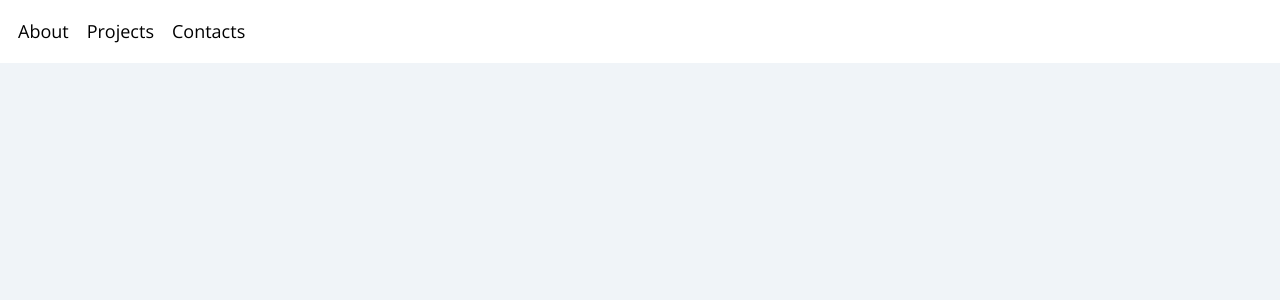
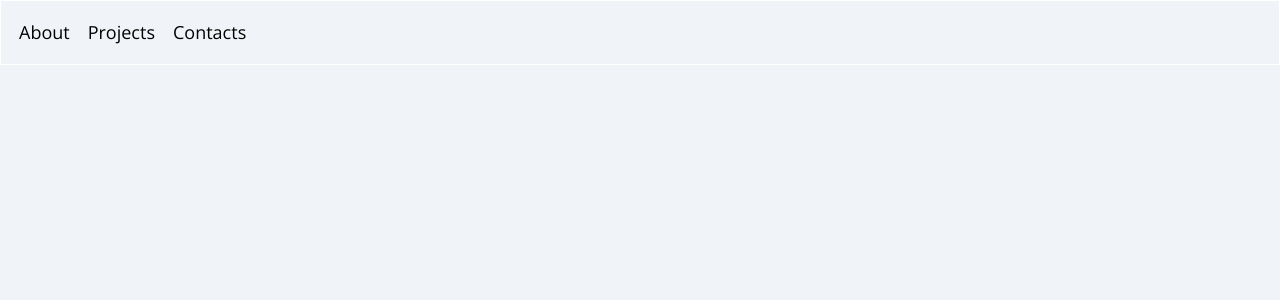
Before and after one commit to NikolaNikolov93/Nikola-Nikolov, a React (Vite) app: page / in a window 1280 px wide. Shown: the top 300 px of the page. Built offline with nearby package versions, Linux system fonts and the light colour scheme.

Commit message:
style: navigaton style changes

```diff
--- a/src/components/Navigation/Navigation.module.css
+++ b/src/components/Navigation/Navigation.module.css
@@ -1,11 +1,18 @@
+@import url("../../../styles/variables.css");
 .navigation {
   display: flex;
   align-items: center;
   justify-content: space-between;
-  padding: 1rem;
-  background-color: var(--nav-container-background-color);
+  padding: 1em;
+  border: 1px solid white;
+  max-width: 1440px;
+  margin: 0 auto;
 }
 .navLinks {
   display: flex;
   gap: 1em;
 }
+.logo,
+.contacts {
+  color: var(--active-links-color);
+}
```
